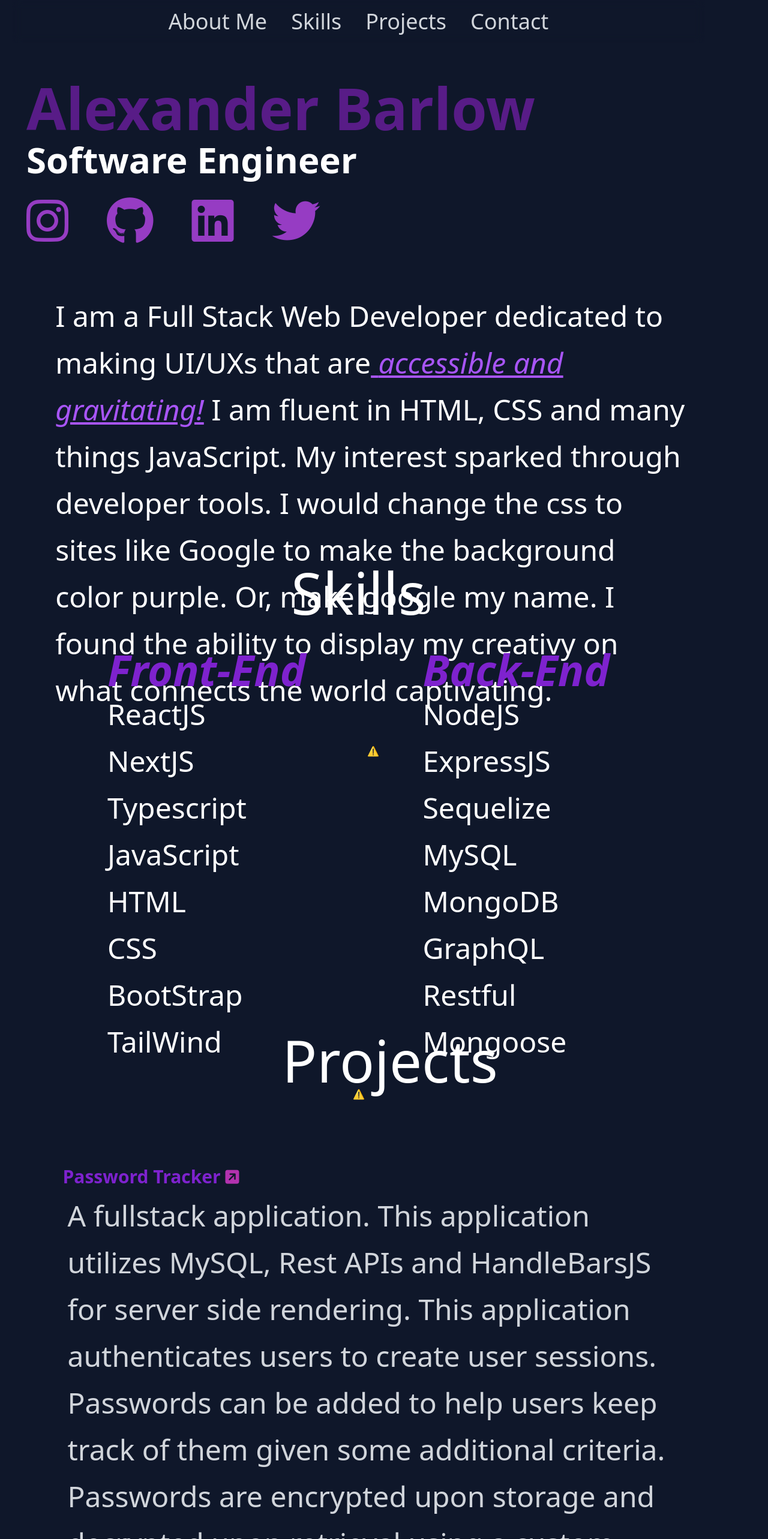
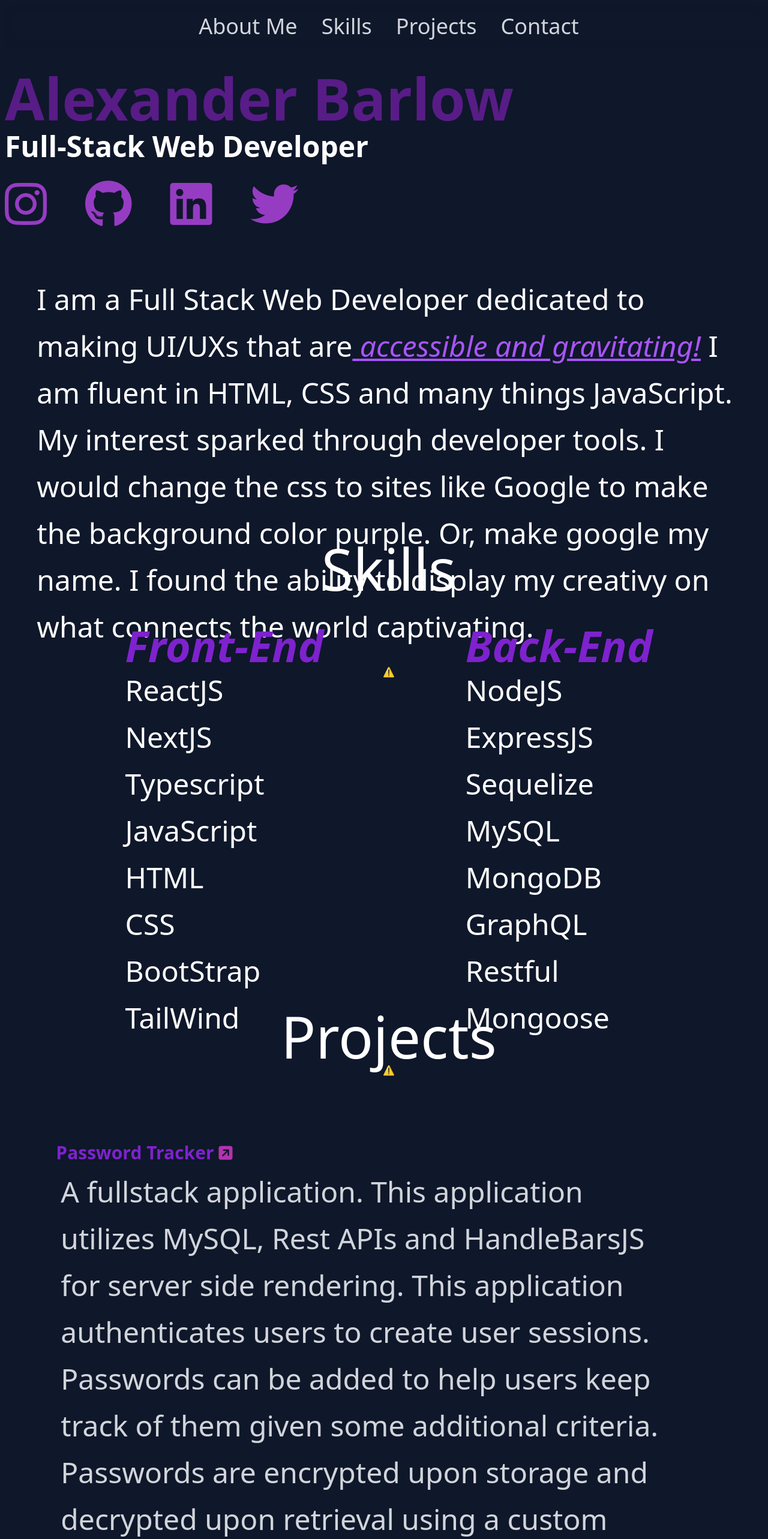
Before and after one commit to AlexanderBarlow/nextjs-portfolio, a Next.js app: page / in a window 1280 px wide. Shown: the top 2566 px of the page at 60% size. Built offline with nearby package versions, Linux system fonts and the light colour scheme; no server answers; a web font is replaced by a local one.

Commit message:
lottie and mobile styling fixes

```diff
--- a/components/About.js
+++ b/components/About.js
@@ -11,17 +11,17 @@ function About() {
   return (
     <>
     <section
-      className="lg:flex lg:h-screen lg:justify-center first-line:items-start snap-start m-6  flex flex-100 flex-wrap flex-row justify-items-center align-middle justify-center h-fit w-11/12"
+      className="lg:flex lg:h-screen lg:w-screen lg:align-middle lg:justify-center lg:flex-wrap h-fit flex w-fit justify-center align-middle flex-wrap "
       id="about"
     >
       <a href="about" className="hidden"></a>
-        <div className="mt-9 mb-0 flex justify-start" id="name">
+        <div className="mt-9 mb-0 flex" id="name">
           <div className="flex flex-100 flex-wrap flex-row">
           <h1 className=" text-purple-900 lg:hover:underline lg:text-8xl text-8xl font-bold mb-2 flex-100">
             Alexander Barlow
           </h1>
-          <h2 className="text-7xl lg:text-6xl text-white font-bold flex-100">
-            Software Engineer
+          <h2 className="text-7xl lg:text-5xl text-white font-bold flex-100">
+            Full-Stack Web Developer
           </h2>
           <a href="https://www.instagram.com/abarlow17/" className="">
           <i className="fa-brands fa-instagram fa-5x mr-8 mt-8" style={{"color": "#963cc3"}}/>
@@ -37,7 +37,7 @@ function About() {
           </a>
           </div>
         </div>
-        <div className="flex clear-right lg:w-fit lg:h-screen lg:justify-center min-w-fit w-screen h-fit min-h-fit">
+        <div className="flex lg:w-fit lg:h-fit lg:justify-center min-w-fit w-screen h-fit min-h-fit">
           <p className=" text-white text-7xl lg:text-5xl lg:leading-relaxed leading-relaxed clear-right mt-12 m-6 justify-end w-11/12">
             I am a Full Stack Web Developer dedicated to making UI/UXs that are
             <span className="italic text-purple-500 underline">
@@ -47,10 +47,10 @@ function About() {
             I am fluent in HTML, CSS and many things JavaScript. My interest sparked through developer tools. I would change the css to sites like Google to make the background color purple. Or, make google my name. I found the ability to display my creativy on what connects the world captivating.
           </p>
           </div>
-          <div className="flex flex-100 justify-center w-fit">
+          <div className="lg:flex lg:flex-100 lg:h-fit lg:w-fit lg:justify-center lg:align-middle hidden">
         <Player
           src="https://lottie.host/24eecb54-4941-4284-b26c-133ad3a3c271/EYWD4Y3JFc.json"
-          className="player w-80 h-80"
+          className="player w-60 h-60"
           loop
           autoplay
         />
--- a/components/Header.js
+++ b/components/Header.js
@@ -18,7 +18,7 @@ const navigation = [
 function Header() {
   return (
     <>
-    <Disclosure as="nav" className="backdrop-blur justify-center place-content-center top-0 sticky w-11/12">
+    <Disclosure as="nav" className="lg:flex lg:h-fit lg:w-screen lg:justify-center lg:align-middle backdrop-blur flex justify-center place-content-center top-0 sticky w-fit h-fit align-middle">
     {({ open }) => (
       <>
         <div className="mx-auto max-w-8xl px-8 justify-center">
--- a/components/Projects.js
+++ b/components/Projects.js
@@ -53,7 +53,7 @@ function classNames(...classes) {
 function Projects() {
   return (
     <>
-    <div className="lg:flex w-11/12 lg:w-fit lg:h-screen">
+    <div className="lg:flex lg:w-fit lg:h-screen flex h- w-fit justify-center align-middle">
     <section
       className="align-middle justify-center justify-items-center flex flex-100 flex-wrap flex-row items-center max-w-screen gap-2"
       id="projects"
@@ -63,12 +63,12 @@ function Projects() {
         <h1 className="flex flex-100 text-white text-8xl justify-center mb-2">Projects</h1>
       </div>
       <div className="flex flex-100 w-fit justify-center justify-items-center">
-        <div className="flex flex-100 flex-wrap flex-row justify-center space-x-4 col-start-1 m-20 " >
+        <div className="flex flex-100 flex-wrap flex-row justify-center space-x-4  m-20 " >
           {projects.map((item) => (
             <div
               className={classNames(
                 "text-gray-300 hover:bg-gray-700 hover:text-white",
-                "rounded-md px-8 py-8 font-medium h-fit col-span-1 mb-2 gap-4 flex w-11/12 ",
+                "rounded-md px-8 py-8 font-medium h-fit  mb-2 gap-4 flex w-11/12 ",
                 ""
               )}
               key={item.name}
--- a/components/Skills.js
+++ b/components/Skills.js
@@ -6,9 +6,9 @@ import { Player } from "@lottiefiles/react-lottie-player";
 function Skills() {
   return (
     <>
-    <div className="flex lg:h-screen justify-center w-11/12">
+    <div className="flex lg:flex lg:w-screen lg:h-screen lg:justify-center lg:align-middle h-fit w-fit justify-center align-middle">
     <section
-      className="flex flex-wrap flex-row flex-100 justify-self-center justify-evenly justify-items-center h-fit w-11/12 gap-4 m-5 lg:w-fit"
+      className="flex flex-wrap flex-row flex-100 justify-self-center justify-evenly justify-items-center h-fit w-11/12 gap-4 m-5"
       id="skills"
     >
       <a href="skills" className="hidden"></a>
@@ -40,7 +40,7 @@ function Skills() {
         </ul>
       </div>
       <div
-        className="flex flex-100 h-fit w-60 justify-center"
+        className="lg:flex lg:flex-100 lg:h-fit lg:w-fit lg:justify-center lg:align-middle hidden"
         id="lottie2"
       >
         <Player
--- a/pages/_document.js
+++ b/pages/_document.js
@@ -71,7 +71,7 @@ export default function Document() {
         ></script>
       </Head>
       <div>
-      <body className="bg-slate-900 flex flex-100 flex-wrap flex-row min-h-screen  max-w-screen justify-items-center ml-5">
+      <body className="bg-slate-900 flex lg:flex h-fit w-fit justify-center align-middle m-2">
         <Main />
         <NextScript />
       </body>
--- a/pages/index.js
+++ b/pages/index.js
@@ -39,17 +39,17 @@ useEffect(() => {
     <>
       <div className={triscape.className} class="h-screen">
       {
-      //   loading ?
-      //   <div className="flex justify-center items-center w-screen h-screen">
-      //   <RingLoader
-      //   color="#a21caf"
-      //   loading={loading}
-      //   size={100}
-      //   aria-label="Loading Spinner"
-      //   data-testid="loader"
-      // />
-      // </div>
-      //   :
+        loading ?
+        <div className="flex justify-center items-center w-screen h-screen">
+        <RingLoader
+        color="#a21caf"
+        loading={loading}
+        size={100}
+        aria-label="Loading Spinner"
+        data-testid="loader"
+      />
+      </div>
+        :
         <div>
         <Header />
         <About />
```
